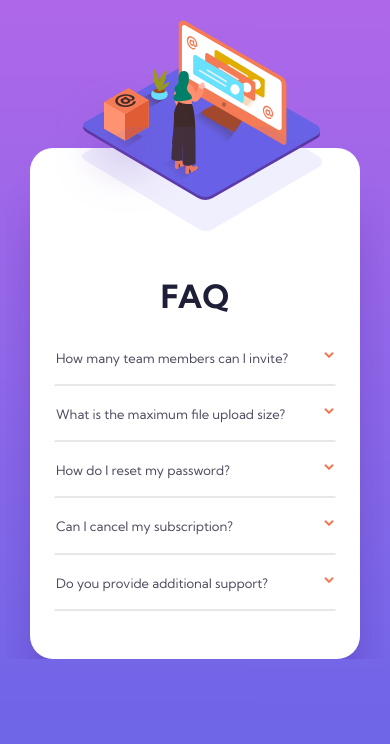
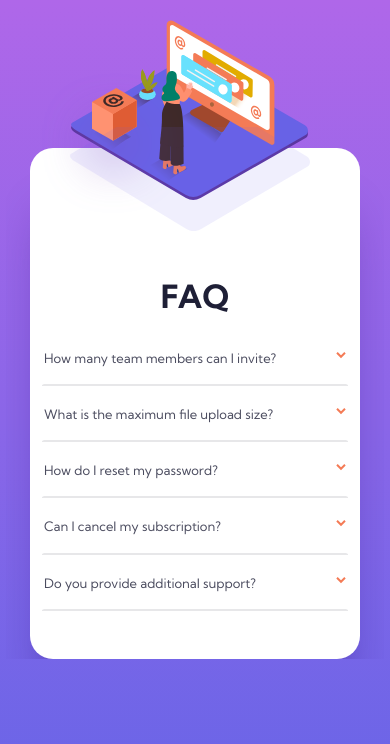
Before and after one commit to natashasq/week-3-task-bonus, a website: page index.html in a window 390 px wide. Drawn offline with Linux system fonts and the light colour scheme.

Commit message:
forEach loop, mobile version update

```diff
--- a/style.scss
+++ b/style.scss
@@ -86,7 +86,7 @@ body {
   display: flex;
   margin-top: 148px;
   flex-direction: column;
-  adding: 48px 12px;
+  padding: 48px 12px;
 
   @include tabletScreen {
     max-width: 600px;
```
Also changed, not shown: style.css.
